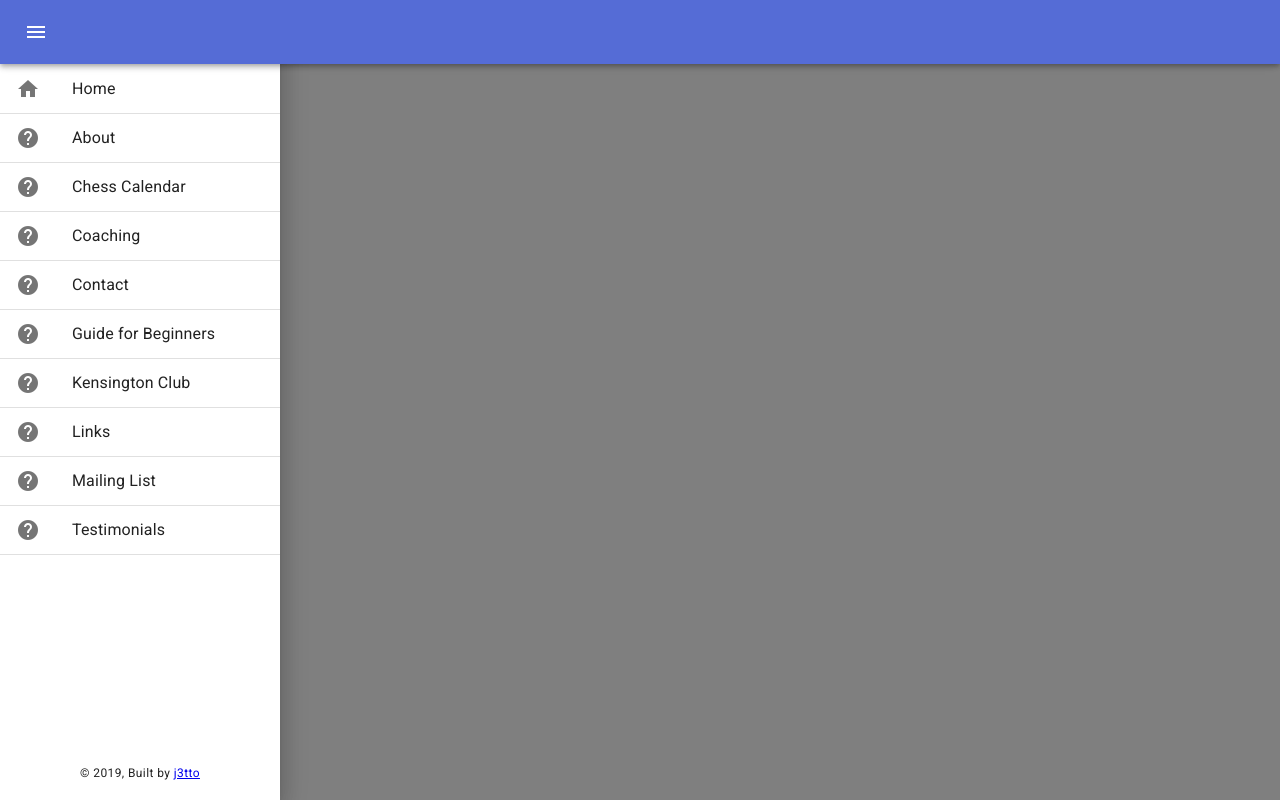
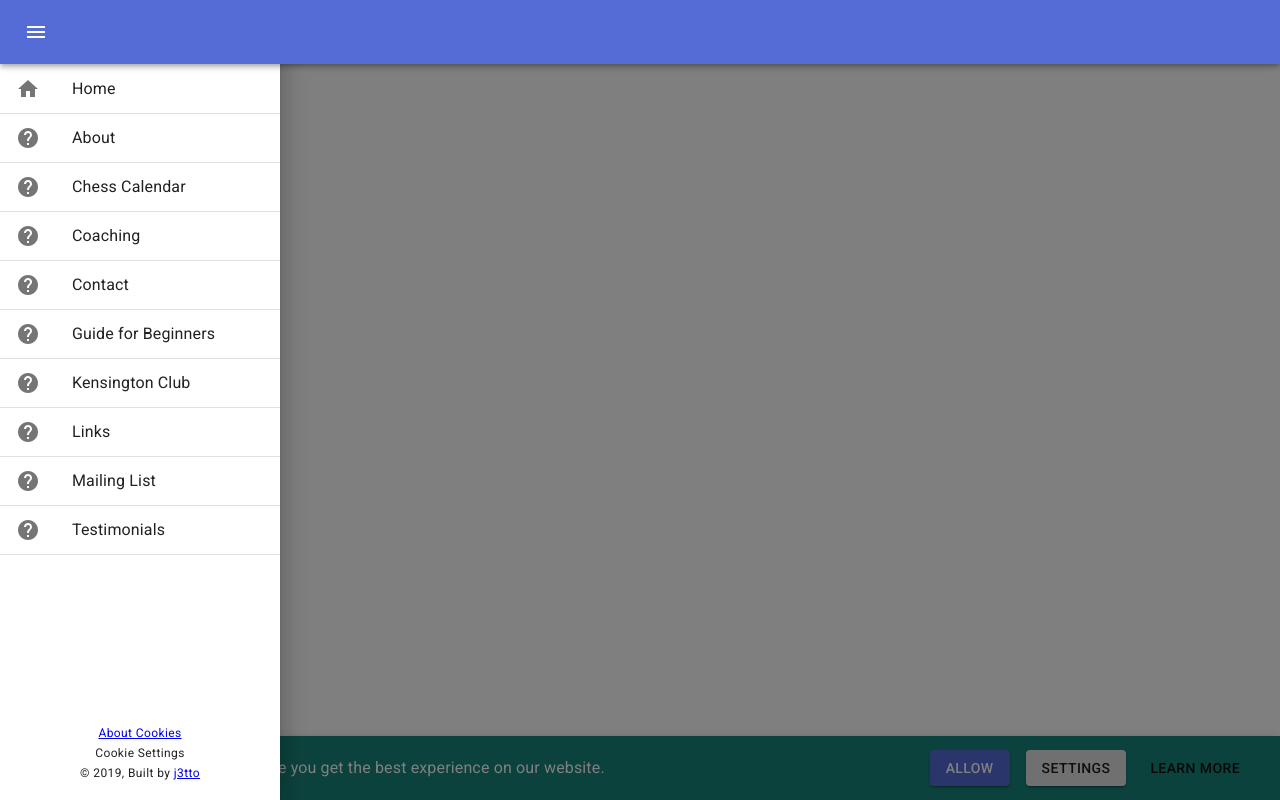
Before and after one commit to J3tto/chesswithtony, a Gatsby site: page /about in a window 1280 px wide. Both pictures are taken after a click on the button "open drawer". Built offline with nearby package versions, Linux system fonts and the light colour scheme; Gatsby itself is replaced by a stand-in of ours.

Commit message:
Start of Cookie/Consent Management

```diff
--- /dev/null
+++ b/content/standard/About Cookies.md
@@ -0,0 +1,31 @@
+---
+path: '/cookies'
+menu: 'other'
+order: '01'
+template: 'default'
+date: '2019-09-16'
+title: 'About Cookies'
+---
+
+#About Cookies
+
+Cookies are a piece of data sent from a web site and stored in your browsers memory.
+
+Cookies can be required to allow a web to function properly as web sites are stateless (they don't remember user information from one internal page to another) but sometimes they are used to track user actions within one web or across multiple webs in order to collect usage information or identify interests and map behaviour to be able to offer relevant advertisements.
+
+When webs use the CookieHub widget they offer you the choice to allow or deny certain cookie categories which helps protect your privacy. Below is a description on the most common cookie categories.
+
+###Necessary session cookies
+Necessary session  cookies are used to make a web site function properly, they are generally not used for tracking and are not shared between webs.
+
+The most common necessary action performed using a cookie is user authentication. When you log in to any web site, a cookie is stored in your browser including some piece of data used by the web to remember who is authenticated when you go to another internal page or refresh the site.
+
+Cookies are also used so that a web knows what's in your shopping cart, store user settings and more.
+
+
+###Analytical cookies
+Analytical cookies are not necessary but are used to collect valuable information on how a web site is being used, identify issues and figure out what needs to be improved on the site and what content is useful. The information collected is in most cases anonymous but some analytics services collect information that can be used to identify the user.
+
+
+###Marketing cookies
+Marketing cookies are used to track visitors across websites to to profile user behavior and allow publishers to display relevant advertisements.
--- a/package.json
+++ b/package.json
@@ -6,8 +6,8 @@
   "author": "Kyle Mathews <mathews.kyle@gmail.com>",
   "dependencies": {
     "@material-ui/core": "^4.4.1",
+    "@material-ui/icons": "^4.4.1",
     "@material-ui/styles": "^4.4.1",
-    "@material-ui/icons": "^4.4.1",
     "gatsby": "^2.15.14",
     "gatsby-image": "^2.2.18",
     "gatsby-plugin-manifest": "^2.2.16",
@@ -16,8 +16,9 @@
     "gatsby-plugin-react-helmet": "^3.1.7",
     "gatsby-plugin-sharp": "^2.2.21",
     "gatsby-source-filesystem": "^2.1.22",
+    "gatsby-transformer-remark": "^2.6.22",
     "gatsby-transformer-sharp": "^2.2.14",
-    "gatsby-transformer-remark": "^2.6.22",
+    "js-cookie": "^2.2.1",
     "prop-types": "^15.7.2",
     "react": "^16.9.0",
     "react-dom": "^16.9.0",
--- /dev/null
+++ b/src/components/consent.js
@@ -0,0 +1,111 @@
+import { Link } from 'gatsby';
+import React from 'react';
+import { AppBar, Box, Button, Toolbar, Typography } from '@material-ui/core';
+import { makeStyles } from '@material-ui/core/styles';
+import { getConsentCookie, setConsentCookie } from '../util/cookie';
+import Helmet from 'react-helmet';
+
+const useStyles = makeStyles(theme => ({
+  bottomBar: {
+    top: 'auto',
+    bottom: 0,
+  },
+  grow: {
+    [theme.breakpoints.up('sm')]: {
+      flexGrow: 1,
+    }
+  },
+  button: {
+    margin: theme.spacing(1),
+  },
+  toolbar: {
+    [theme.breakpoints.down('sm')]: {
+      display: 'block',
+      margin: theme.spacing(1),
+      textAlign: 'center'
+    },
+  }
+}));
+
+const COOKIE_NAME = 'cookie-consent';
+
+const AdapterLink = React.forwardRef((props, ref) => (
+  <Link innerRef={ref} {...props} />
+));
+
+const Consent = () => {
+  const classes = useStyles();
+  const [cookieConsentState, setCookieConsentState] = React.useState(
+    getConsentCookie(COOKIE_NAME)
+  );
+  const allowAllCookiesAction = () => {
+    setCookieConsentState(
+      setConsentCookie(COOKIE_NAME, {
+        accepted: true,
+        analyticsCookies: true,
+        marketingCookies: true,
+      })
+    );
+  };
+  console.log('state', cookieConsentState);
+  return (
+    <>
+      {cookieConsentState.accepted && cookieConsentState.analyticsCookies && (
+        <Helmet>
+          {/* Global site tag (gtag.js) - Google Analytics  */}
+          <script
+            async
+            src="https://www.googletagmanager.com/gtag/js?id=UA-148097783-1"
+          ></script>
+          <script>
+            {`
+              window.dataLayer = window.dataLayer || [];
+              function gtag(){dataLayer.push(arguments);}
+              gtag('js', new Date());
+              gtag('config', 'UA-148097783-1', { 'allow_ad_personalization_signals': ${cookieConsentState.marketingCookies} });
+            `}
+          </script>
+        </Helmet>
+      )}
+      {!cookieConsentState.accepted && (
+        <AppBar
+          position="fixed"
+          color="secondary"
+          className={classes.bottomBar}
+        >
+          <Toolbar className={classes.toolbar}>
+            <Typography>
+              This website uses cookies to ensure you get the best experience on
+              our website.
+            </Typography>
+            <Box className={classes.grow} />
+            <Button
+              variant="contained"
+              color="primary"
+              className={classes.button}
+              onClick={allowAllCookiesAction}
+            >
+              Allow
+            </Button>
+            <Button variant="contained" className={classes.button}>
+              Settings
+            </Button>
+            <Button
+              className={classes.button}
+              component={AdapterLink}
+              to={'/cookies'}
+            >
+              Learn More
+            </Button>
+          </Toolbar>
+        </AppBar>
+      )}
+    </>
+  );
+};
+
+Consent.propTypes = {};
+
+Consent.defaultProps = {};
+
+export default Consent;
--- a/src/components/layout.js
+++ b/src/components/layout.js
@@ -4,11 +4,12 @@ import { graphql, useStaticQuery } from 'gatsby';
 import Helmet from 'react-helmet';
 import { ThemeProvider } from '@material-ui/styles';
 import CssBaseline from '@material-ui/core/CssBaseline';
+import { makeStyles } from '@material-ui/core';
 
 import Header from './header';
-import Menu from './menu';
+import MainMenu from './mainmenu';
 import Theme from './theme';
-import { makeStyles } from '@material-ui/core';
+import Consent from './consent';
 
 const useStyles = makeStyles(theme => ({
   root: {
@@ -34,10 +35,9 @@ const Layout = ({ children }) => {
 
   const classes = useStyles();
   const [mobileOpen, setMobileOpen] = React.useState(false);
-
-  function handleDrawerToggle() {
+  const handleDrawerToggle = () => {
     setMobileOpen(!mobileOpen);
-  }
+  };
 
   return (
     <>
@@ -62,16 +62,17 @@ const Layout = ({ children }) => {
             siteTitle={data.site.siteMetadata.title}
             menuToggle={handleDrawerToggle}
           />
-          <Menu open={mobileOpen} toggle={handleDrawerToggle} />
+          <MainMenu open={mobileOpen} toggle={handleDrawerToggle} />
           <main className={classes.content}>
             <div className={classes.toolbar} />
             {children}
+            <footer>
+              © {new Date().getFullYear()}, Built by
+              {` `}
+              <a href="https://github.com/J3tto">j3tto</a>
+            </footer>
           </main>
-          <footer>
-            © {new Date().getFullYear()}, Built by
-            {` `}
-            <a href="https://github.com/J3tto">j3tto</a>
-          </footer>
+          <Consent />
         </div>
       </ThemeProvider>
     </>
--- a/src/components/menu.js
+++ b/src/components/mainmenu.js
@@ -10,6 +10,9 @@ import ListItem from '@material-ui/core/ListItem';
 import ListItemIcon from '@material-ui/core/ListItemIcon';
 import ListItemText from '@material-ui/core/ListItemText';
 import Typography from '@material-ui/core/Typography';
+
+import OtherMenu from './othermenu';
+import { Box } from '@material-ui/core';
 
 const drawerWidth = 280;
 
@@ -42,10 +45,10 @@ const useStyles = makeStyles(theme => ({
   },
 }));
 
-const Menu = ({ open, toggle }) => {
+const MainMenu = ({ open, toggle }) => {
   const classes = useStyles();
   const theme = useTheme();
-  const data = useStaticQuery(graphql`
+  const mainMenuData = useStaticQuery(graphql`
     query MainMenuQuery {
       allMarkdownRemark(
         filter: { frontmatter: { menu: { eq: "main" } } }
@@ -66,7 +69,28 @@ const Menu = ({ open, toggle }) => {
       }
     }
   `);
-  console.log(data);
+  // const otherMenuData = useStaticQuery(graphql`
+  //   query OtherMenuQuery {
+  //     allMarkdownRemark(
+  //       filter: { frontmatter: { menu: { eq: "other" } } }
+  //       sort: { order: ASC, fields: frontmatter___order }
+  //     ) {
+  //       edges {
+  //         node {
+  //           id
+  //           frontmatter {
+  //             menu
+  //             order
+  //             title
+  //             path
+  //             menu_icon
+  //           }
+  //         }
+  //       }
+  //     }
+  //   }
+  // `);
+
   return (
     <nav aria-label="mailbox folders">
       <Drawer
@@ -85,7 +109,7 @@ const Menu = ({ open, toggle }) => {
           <div className={classes.flexContainer}>
             <Divider />
             <List>
-              {data.allMarkdownRemark.edges.map(page => (
+              {mainMenuData.allMarkdownRemark.edges.map(page => (
                 <ListItem
                   button
                   component={Link}
@@ -101,6 +125,9 @@ const Menu = ({ open, toggle }) => {
               ))}
             </List>
             <div className={classes.flex} />
+
+            <OtherMenu />
+
             <Typography
               variant="caption"
               display="block"
@@ -118,12 +145,12 @@ const Menu = ({ open, toggle }) => {
   );
 };
 
-Menu.propTypes = {
+MainMenu.propTypes = {
   currentPage: PropTypes.string,
 };
 
-Menu.defaultProps = {
+MainMenu.defaultProps = {
   currentPage: ``,
 };
 
-export default Menu;
+export default MainMenu;
--- /dev/null
+++ b/src/components/othermenu.js
@@ -0,0 +1,60 @@
+import { graphql, Link, useStaticQuery } from 'gatsby';
+import React from 'react';
+import { makeStyles, useTheme } from '@material-ui/core/styles';
+import Typography from '@material-ui/core/Typography';
+import { Box } from '@material-ui/core';
+
+const useStyles = makeStyles(theme => ({}));
+
+const OtherMenu = ({ open, toggle }) => {
+  const classes = useStyles();
+  const theme = useTheme();
+  const otherMenuData = useStaticQuery(graphql`
+    query OtherMenuQuery {
+      allMarkdownRemark(
+        filter: { frontmatter: { menu: { eq: "other" } } }
+        sort: { order: ASC, fields: frontmatter___order }
+      ) {
+        edges {
+          node {
+            id
+            frontmatter {
+              menu
+              order
+              title
+              path
+              menu_icon
+            }
+          }
+        }
+      }
+    }
+  `);
+
+  return (
+    <>
+      <Box>
+        {otherMenuData.allMarkdownRemark.edges.map(page => (
+          <Typography variant="caption" display="block" align="center">
+            <Link to={page.node.frontmatter.path}>
+              {page.node.frontmatter.title}
+            </Link>
+          </Typography>
+        ))}
+        <Typography
+          variant="caption"
+          display="block"
+          align="center"
+        >
+          Cookie Settings
+        </Typography>
+      </Box>
+    </>
+  );
+};
+
+OtherMenu.propTypes = {};
+
+OtherMenu.defaultProps = {};
+
+export default OtherMenu;
--- /dev/null
+++ b/src/util/cookie.js
@@ -0,0 +1,35 @@
+import Cookies from 'js-cookie';
+
+const setConsentCookie = (
+  cookieName,
+  {
+    accepted = true,
+    sessionCookies = true,
+    analyticsCookies = false,
+    marketingCookies = false,
+  }
+) => {
+  const consentCookie = {
+    accepted,
+    sessionCookies,
+    analyticsCookies,
+    marketingCookies,
+    dateOfConsent: new Date(),
+  };
+  Cookies.set(cookieName, consentCookie, { secure: false });
+  return consentCookie;
+};
+
+const getConsentCookie = cookieName => {
+  return (
+    Cookies.getJSON(cookieName) || {
+      accepted: false,
+      sessionCookies: false,
+      analyticsCookies: false,
+      marketingCookies: false,
+      dateOfConsent: undefined,
+    }
+  );
+};
+
+export { setConsentCookie, getConsentCookie };
```
Also changed, not shown: src/pages/index1.js (deleted, +0 -21 lines), 1 other file.
